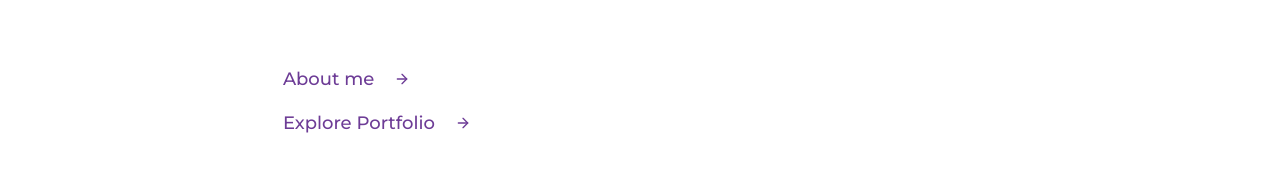
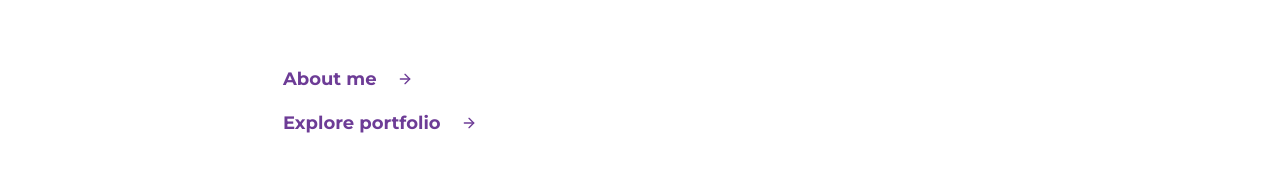
Before and after one commit to malajeel/majeel-portfolio, a React (Vite) app: page / in a window 1280 px wide. Shown: the part 523-694 px from the top of the page. Built offline with nearby package versions, Linux system fonts and the light colour scheme.

Commit message:
Bold navigation links
Make "About me" and "Explore portfolio" links bold. Rename "Explore Portfolio" to "Explore portfolio".

```diff
--- a/src/pages/Home.tsx
+++ b/src/pages/Home.tsx
@@ -49,7 +49,7 @@ const Home = () => {
             <Link to="/about">
               <Button
                 variant="ghost"
-                className="text-coral hover:text-coral/80 text-lg font-medium p-0 h-auto group"
+                className="text-coral hover:text-coral/80 text-lg font-bold p-0 h-auto group"
               >
                 About me
                 <ArrowRight className="ml-3 h-6 w-6 group-hover:translate-x-1 transition-transform" />
@@ -60,9 +60,9 @@ const Home = () => {
             <Link to="/portfolio">
               <Button
                 variant="ghost"
-                className="text-coral hover:text-coral/80 text-lg font-medium p-0 h-auto group"
+                className="text-coral hover:text-coral/80 text-lg font-bold p-0 h-auto group"
               >
-                Explore Portfolio
+                Explore portfolio
                 <ArrowRight className="ml-3 h-6 w-6 group-hover:translate-x-1 transition-transform" />
               </Button>
             </Link>
```
